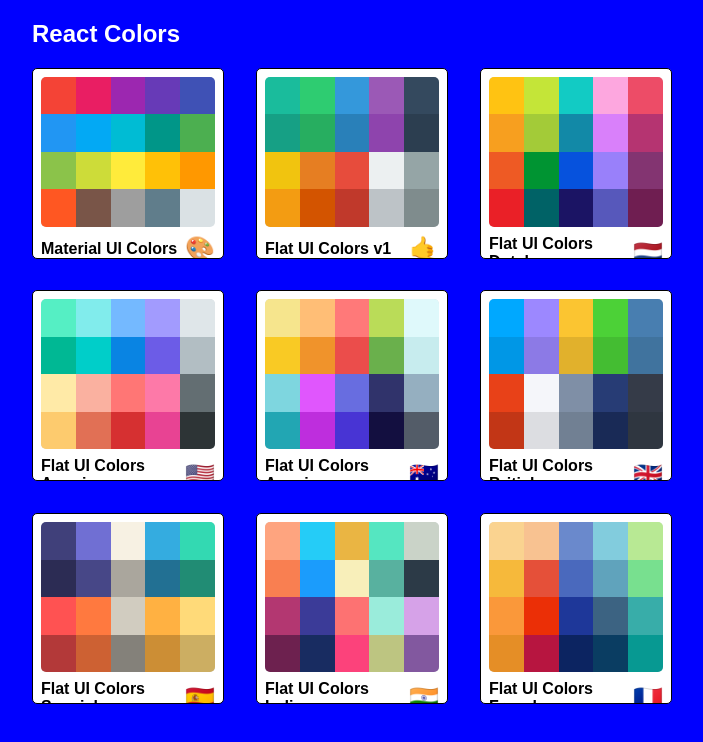
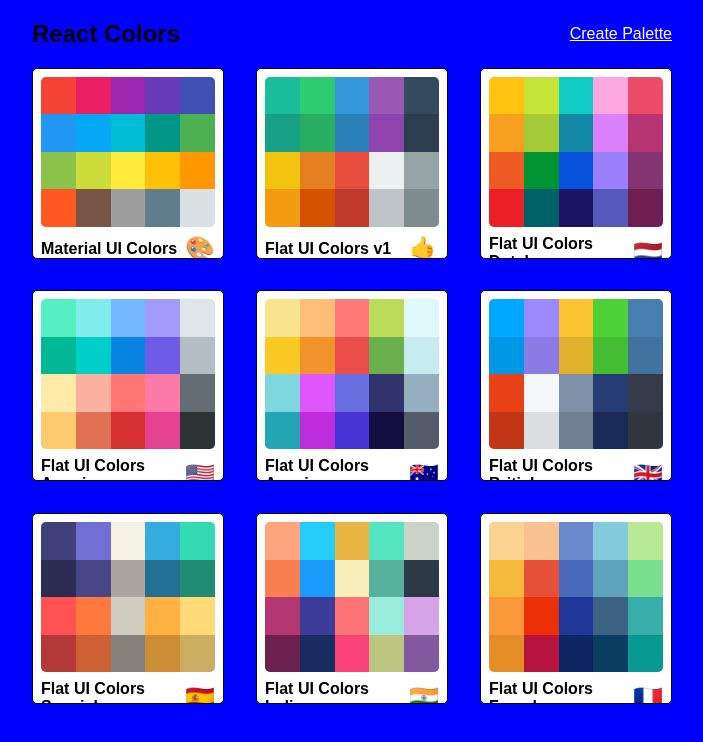
Before and after one commit to anselbobrow/palettes-app, a React (Create React App) app: page / in a window 1280 px wide. Shown: the top 742 px of the page, without its empty margins (288-991 px from the left). Built offline with nearby package versions, Linux system fonts and the light colour scheme.

Commit message:
fill out drawer on new palette page

```diff
--- a/package.json
+++ b/package.json
@@ -9,8 +9,10 @@
     "@testing-library/react": "^9.3.2",
     "@testing-library/user-event": "^7.1.2",
     "chroma-js": "^2.1.0",
+    "clsx": "^1.1.1",
     "rc-slider": "^9.3.1",
     "react": "^16.13.1",
+    "react-color": "^2.18.1",
     "react-copy-to-clipboard": "^5.0.2",
     "react-dom": "^16.13.1",
     "react-router-dom": "^5.2.0",
--- a/src/App.js
+++ b/src/App.js
@@ -2,6 +2,7 @@
 import { Route, Switch } from 'react-router-dom';
 import Palette from './Palette';
 import PaletteList from './PaletteList';
+import NewPaletteForm from './NewPaletteForm';
 import seedColors from './seedColors';
 import { generatePalette } from './colorHelpers';
 import SwatchDetail from './SwatchDetail';
@@ -14,6 +15,7 @@
   render() {
     return (
       <Switch>
+        <Route exact path="/palette/new" render={() => <NewPaletteForm />} />
         <Route
           exact
           path="/"
--- /dev/null
+++ b/src/NewPaletteForm.js
@@ -0,0 +1,162 @@
+import React, { Component } from 'react';
+import clsx from 'clsx';
+import { withStyles } from '@material-ui/core/styles';
+import Drawer from '@material-ui/core/Drawer';
+import CssBaseline from '@material-ui/core/CssBaseline';
+import AppBar from '@material-ui/core/AppBar';
+import Toolbar from '@material-ui/core/Toolbar';
+import Typography from '@material-ui/core/Typography';
+import Divider from '@material-ui/core/Divider';
+import IconButton from '@material-ui/core/IconButton';
+import MenuIcon from '@material-ui/icons/Menu';
+import ChevronLeftIcon from '@material-ui/icons/ChevronLeft';
+import List from '@material-ui/core/List';
+import ListItem from '@material-ui/core/ListItem';
+import ListItemIcon from '@material-ui/core/ListItemIcon';
+import ListItemText from '@material-ui/core/ListItemText';
+import Button from '@material-ui/core/Button';
+import { ChromePicker } from 'react-color';
+
+const drawerWidth = 400;
+
+const styles = theme => ({
+  root: {
+    display: 'flex',
+  },
+  appBar: {
+    transition: theme.transitions.create(['margin', 'width'], {
+      easing: theme.transitions.easing.sharp,
+      duration: theme.transitions.duration.leavingScreen,
+    }),
+  },
+  appBarShift: {
+    width: `calc(100% - ${drawerWidth}px)`,
+    marginLeft: drawerWidth,
+    transition: theme.transitions.create(['margin', 'width'], {
+      easing: theme.transitions.easing.easeOut,
+      duration: theme.transitions.duration.enteringScreen,
+    }),
+  },
+  menuButton: {
+    marginRight: theme.spacing(2),
+  },
+  hide: {
+    display: 'none',
+  },
+  drawer: {
+    width: drawerWidth,
+    flexShrink: 0,
+  },
+  drawerPaper: {
+    width: drawerWidth,
+  },
+  drawerHeader: {
+    display: 'flex',
+    alignItems: 'center',
+    padding: theme.spacing(0, 1),
+    // necessary for content to be below app bar
+    ...theme.mixins.toolbar,
+    justifyContent: 'flex-end',
+  },
+  content: {
+    flexGrow: 1,
+    padding: theme.spacing(3),
+    transition: theme.transitions.create('margin', {
+      easing: theme.transitions.easing.sharp,
+      duration: theme.transitions.duration.leavingScreen,
+    }),
+    marginLeft: -drawerWidth,
+  },
+  contentShift: {
+    transition: theme.transitions.create('margin', {
+      easing: theme.transitions.easing.easeOut,
+      duration: theme.transitions.duration.enteringScreen,
+    }),
+    marginLeft: 0,
+  },
+});
+
+class NewPaletteForm extends Component {
+  constructor() {
+    super();
+    this.state = { open: false };
+  }
+
+  handleDrawerOpen = () => {
+    this.setState({ open: true });
+  };
+
+  handleDrawerClose = () => {
+    this.setState({ open: false });
+  };
+
+  render() {
+    const { classes } = this.props;
+    const { open } = this.state;
+
+    return (
+      <div className={classes.root}>
+        <CssBaseline />
+        <AppBar
+          position="fixed"
+          className={clsx(classes.appBar, {
+            [classes.appBarShift]: open,
+          })}
+        >
+          <Toolbar>
+            <IconButton
+              color="inherit"
+              aria-label="open drawer"
+              onClick={this.handleDrawerOpen}
+              edge="start"
+              className={clsx(classes.menuButton, open && classes.hide)}
+            >
+              <MenuIcon />
+            </IconButton>
+            <Typography variant="h6" noWrap>
+              Persistent drawer
+            </Typography>
+          </Toolbar>
+        </AppBar>
+        <Drawer
+          className={classes.drawer}
+          variant="persistent"
+          anchor="left"
+          open={open}
+          classes={{
+            paper: classes.drawerPaper,
+          }}
+        >
+          <div className={classes.drawerHeader}>
+            <IconButton onClick={this.handleDrawerClose}>
+              <ChevronLeftIcon />
+            </IconButton>
+          </div>
+          <Divider />
+          <Typography variant="h4">Design Your Palette</Typography>
+          <div className="">
+            <Button variant="contained" color="secondary">
+              Clear Palette
+            </Button>
+            <Button variant="contained" color="primary">
+              Random Color
+            </Button>
+          </div>
+          <ChromePicker color="purple" onChangeComplete={newColor => console.log(newColor)} />
+          <Button variant="contained" color="primary">
+            Add Color
+          </Button>
+        </Drawer>
+        <main
+          className={clsx(classes.content, {
+            [classes.contentShift]: open,
+          })}
+        >
+          <div className={classes.drawerHeader} />
+        </main>
+      </div>
+    );
+  }
+}
+
+export default withStyles(styles)(NewPaletteForm);
--- a/src/PaletteList.js
+++ b/src/PaletteList.js
@@ -1,4 +1,5 @@
 import React, { Component } from 'react';
+import { Link } from 'react-router-dom';
 import { withStyles } from '@material-ui/core/styles';
 import MiniPalette from './MiniPalette';
 import styles from './styles/PaletteListStyles';
@@ -14,6 +15,7 @@
         <div className={classes.container}>
           <nav className={classes.nav}>
             <h1>React Colors</h1>
+            <Link to="/palette/new">Create Palette</Link>
           </nav>
           <div className={classes.palettes}>
             {palettes.map(palette => (
--- a/src/styles/PaletteListStyles.js
+++ b/src/styles/PaletteListStyles.js
@@ -6,6 +6,7 @@
     alignItems: 'flex-start',
     justifyContent: 'center',
   },
+
   container: {
     width: '50%',
     display: 'flex',
@@ -13,12 +14,17 @@
     flexDirection: 'column',
     flexWrap: 'wrap',
   },
+
   nav: {
     display: 'flex',
     width: '100%',
     justifyContent: 'space-between',
-    color: '#fff',
+    alignItems: 'center',
+    '& a, a:visited': {
+      color: 'white',
+    },
   },
+
   palettes: {
     boxSizing: 'border-box',
     width: '100%',
```
Also changed, not shown: 1 other file (tests, documents, lock files or other folders).
